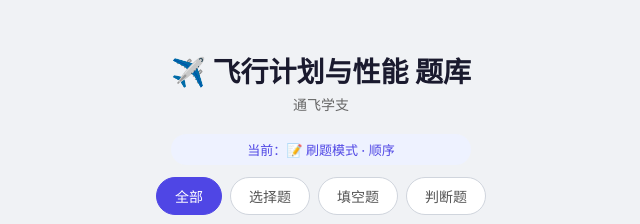
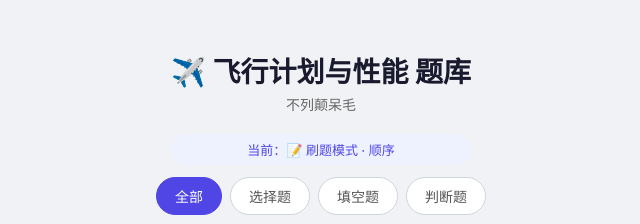
Before and after one commit to phcx114234/flight-perf-quiz, a plain HTML site: page index.html in a window 1280 px wide. Shown: the top 224 px of the page, 319-959 px from the left. Drawn offline with Linux system fonts and the light colour scheme.

Commit message:
fix author

```diff
--- a/index.html
+++ b/index.html
@@ -100,7 +100,7 @@ body { font-family: -apple-system, BlinkMacSystemFont, "Segoe UI", "Microsoft Ya
 <div class="container">
 <div class="header">
 <h1>✈️ 飞行计划与性能 题库</h1>
-<p>通飞学支</p>
+<p>不列颠呆毛</p>
 </div>
 <div class="mode-indicator quiz" id="mode-indicator">当前：📝 刷题模式 · 顺序</div>
 <div class="filters" id="filters">
```
